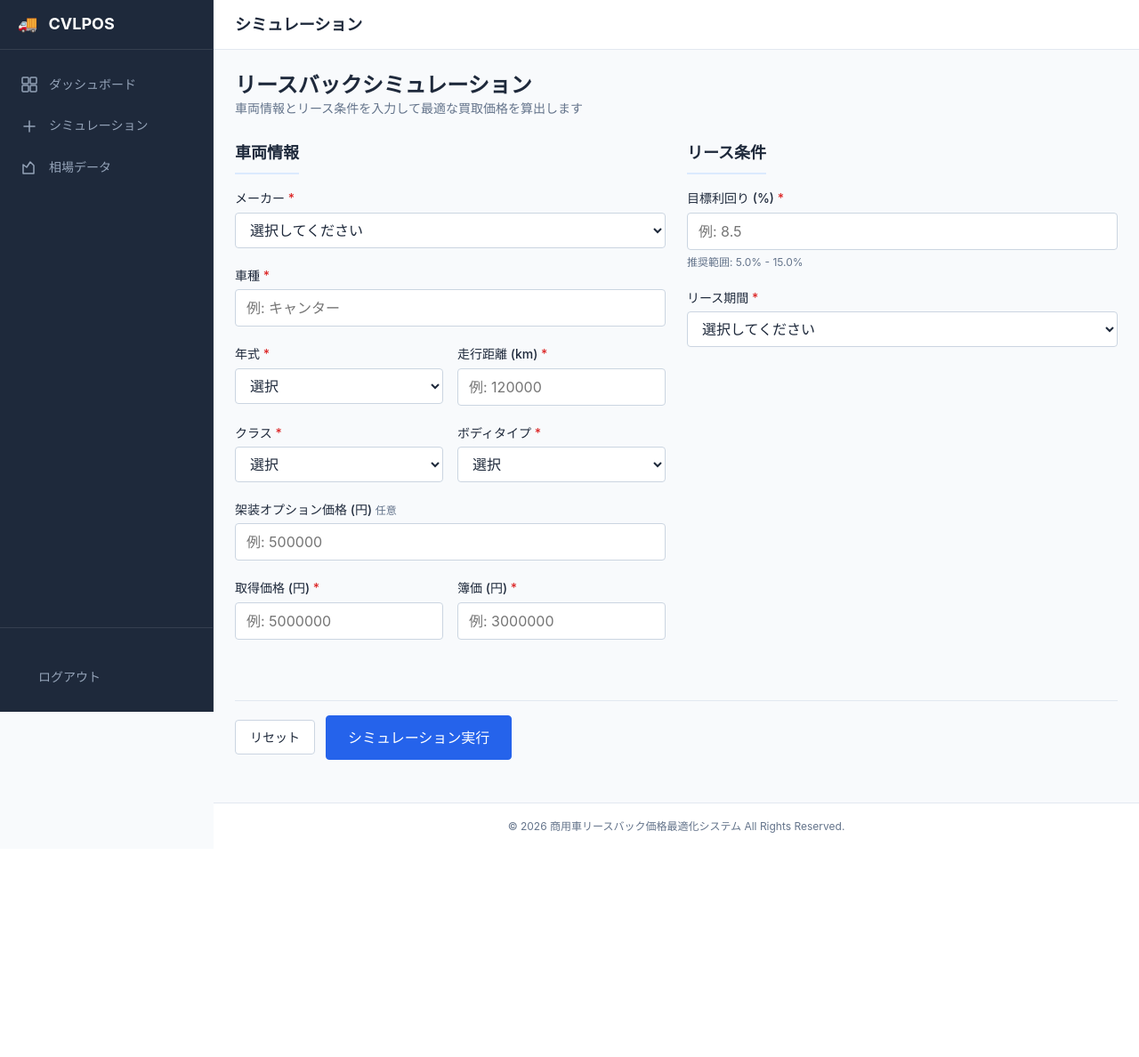
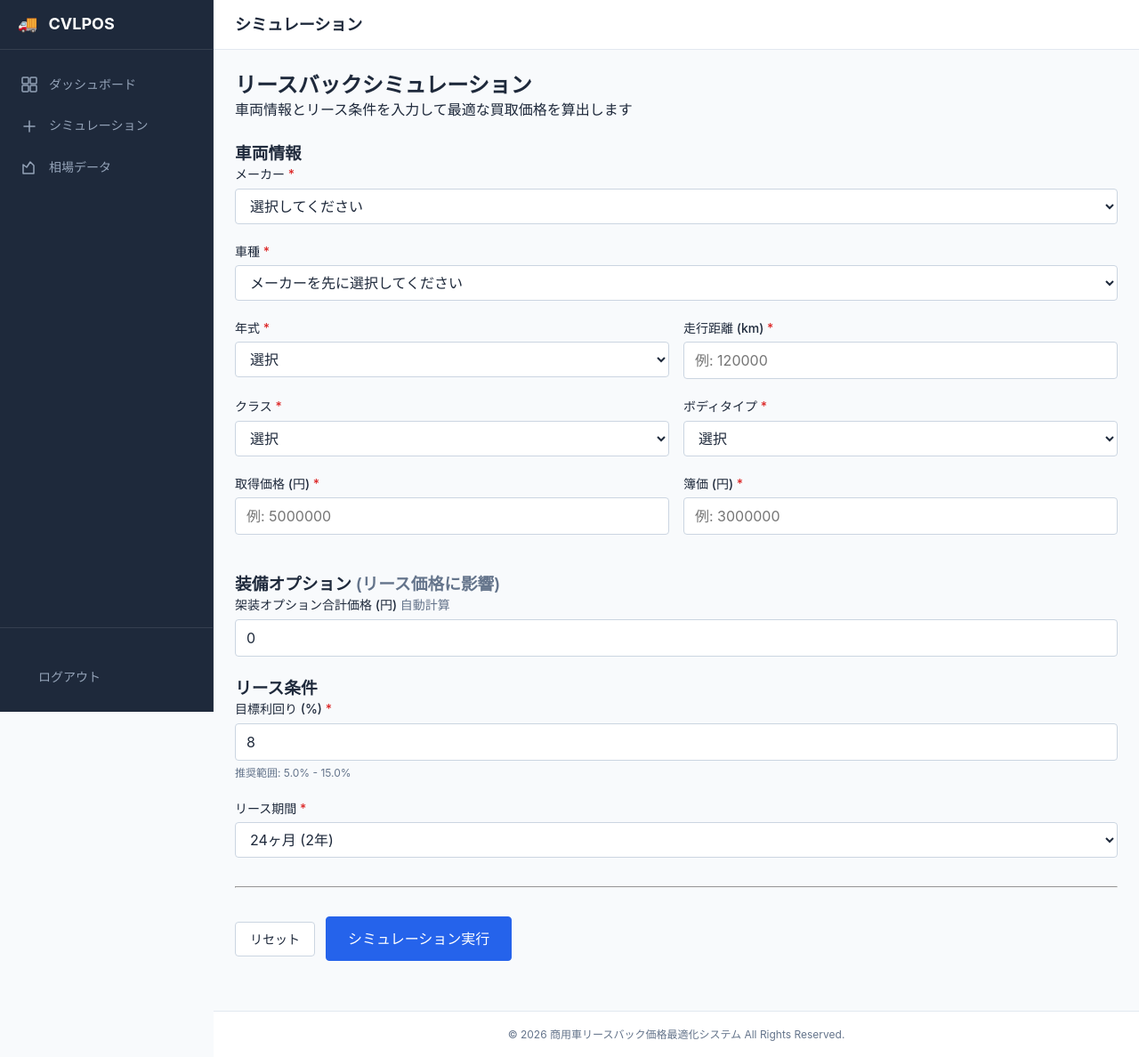
Before and after one commit to marbeau17/auction, a FastAPI app: template app/templates/pages/simulation.html in a window 1280 px wide. Shown: the whole page at 89% size. Before the commit the page ends 936 px from the top, so only its background shows below. Run offline with FastAPI, Linux system fonts and the light colour scheme; the template is opened without the code that fills it, so the values that code supplies are empty; some libraries are stand-ins or nearby versions.

Commit message:
feat: add cascading model dropdown, equipment options checkboxes
- Created vehicle_models table (12 models: 4 makers × 3 sizes)
- Created equipment_options table (22 options in 6 categories)
- Maker→Model cascading dropdown via HTMX (/api/v1/masters/models-by-maker)
- "その他（手動入力）" option for custom model names
- Equipment checkboxes grouped by category (荷役/クレーン/冷凍冷蔵/安全/快適/その他)
- Auto-sum of selected equipment values into body_option_value
- Calculate endpoint handles equipment list in results

Co-Authored-By: Claude Opus 4.6 (1M context) <noreply@anthropic.com>

```diff
--- a/app/templates/pages/simulation.html
+++ b/app/templates/pages/simulation.html
@@ -1,182 +1,207 @@
 {% extends "base.html" %}
-
 {% block title %}シミュレーション - CVLPOS{% endblock %}
 {% block page_title %}シミュレーション{% endblock %}
 
 {% block content %}
+<style>
+.checkbox-group { display: flex; flex-wrap: wrap; gap: 8px 16px; }
+.checkbox-label { display: flex; align-items: center; gap: 6px; font-size: 0.875rem; cursor: pointer; padding: 4px 0; }
+.checkbox-label input[type="checkbox"] { width: 16px; height: 16px; }
+</style>
+
 <div class="page-header">
-    <h2 class="page-header__title">リースバックシミュレーション</h2>
-    <p class="page-header__description">車両情報とリース条件を入力して最適な買取価格を算出します</p>
+    <h2>リースバックシミュレーション</h2>
+    <p>車両情報とリース条件を入力して最適な買取価格を算出します</p>
 </div>
 
-<form id="simulation-form"
-      hx-post="/api/v1/simulations/calculate"
+<form hx-post="/api/v1/simulations/calculate"
       hx-target="#result-area"
       hx-swap="innerHTML"
-      hx-indicator="#calc-spinner"
-      hx-disabled-elt="#calc-submit">
+      hx-indicator="#calc-spinner">
 
-    <input type="hidden" name="csrf_token" value="{{ csrf_token }}">
+<div class="form-grid">
+    <!-- Left Column: Vehicle Info -->
+    <div class="form-section">
+        <h3>車両情報</h3>
 
-    <div class="form-columns">
-        {# ===== Left Column: Vehicle Information ===== #}
-        <div class="form-column">
-            <fieldset class="form-section">
-                <legend class="form-section__title">車両情報</legend>
-
+        <!-- Maker dropdown -->
         <div class="form-group">
-                    <label for="maker" class="form-label form-label--required">メーカー</label>
-                    <select id="maker"
-                            name="maker"
-                            class="form-select"
-                            required>
+            <label class="form-label form-label--required">メーカー</label>
+            <select name="maker" class="form-select" required
+                    hx-get="/api/v1/masters/models-by-maker"
+                    hx-target="#model-select"
+                    hx-swap="innerHTML"
+                    hx-trigger="change"
+                    hx-include="[name='maker']">
                 <option value="">選択してください</option>
-                        {% for m in makers %}
-                        <option value="{{ m.name }}">{{ m.name }}</option>
-                        {% endfor %}
+                {% for m in makers %}<option value="{{ m.name }}">{{ m.name }}</option>{% endfor %}
             </select>
         </div>
 
+        <!-- Model dropdown with custom input toggle -->
         <div class="form-group">
-                    <label for="model" class="form-label form-label--required">車種</label>
-                    <input type="text"
-                           id="model"
-                           name="model"
-                           class="form-input"
-                           placeholder="例: キャンター"
-                           required>
+            <label class="form-label form-label--required">車種</label>
+            <select id="model-select" name="model_select" class="form-select"
+                    onchange="toggleCustomModel(this)">
+                <option value="">メーカーを先に選択してください</option>
+                {% for m in models %}<option value="{{ m.name }}">{{ m.name }}</option>{% endfor %}
+                <option value="__custom__">その他（手動入力）</option>
+            </select>
+            <input type="text" id="model-custom" name="model_custom" class="form-input"
+                   placeholder="車種名を入力" style="display:none; margin-top:8px">
+            <input type="hidden" name="model" id="model-hidden" value="">
         </div>
 
+        <!-- Year + Mileage row -->
         <div class="form-row">
             <div class="form-group">
-                        <label for="registration_year_month" class="form-label form-label--required">年式</label>
-                        <select id="registration_year_month"
-                                name="registration_year_month"
-                                class="form-select"
-                                required>
+                <label class="form-label form-label--required">年式</label>
+                <select name="registration_year_month" class="form-select" required>
                     <option value="">選択</option>
-                            {% for y in range(2026, 2014, -1) %}
-                            <option value="{{ y }}">{{ y }}年</option>
-                            {% endfor %}
+                    {% for y in range(2026, 2009, -1) %}<option value="{{ y }}">{{ y }}年</option>{% endfor %}
                 </select>
             </div>
             <div class="form-group">
-                        <label for="mileage_km" class="form-label form-label--required">走行距離 (km)</label>
-                        <input type="number"
-                               id="mileage_km"
-                               name="mileage_km"
-                               class="form-input"
-                               placeholder="例: 120000"
-                               min="0"
-                               max="9999999"
-                               step="1"
-                               required>
+                <label class="form-label form-label--required">走行距離 (km)</label>
+                <input type="number" name="mileage_km" class="form-input" placeholder="例: 120000" required min="0">
             </div>
         </div>
 
+        <!-- Class + Body type row -->
         <div class="form-row">
             <div class="form-group">
-                        <label for="vehicle_class" class="form-label form-label--required">クラス</label>
-                        <select id="vehicle_class" name="vehicle_class" class="form-select" required>
+                <label class="form-label form-label--required">クラス</label>
+                <select name="vehicle_class" class="form-select" required>
                     <option value="">選択</option>
-                            {% for c in categories %}
-                            <option value="{{ c.code }}">{{ c.name }}</option>
-                            {% endfor %}
+                    {% for c in categories %}<option value="{{ c.code }}">{{ c.name }}</option>{% endfor %}
                 </select>
             </div>
             <div class="form-group">
-                        <label for="body_type" class="form-label form-label--required">ボディタイプ</label>
-                        <select id="body_type" name="body_type" class="form-select" required>
+                <label class="form-label form-label--required">ボディタイプ</label>
+                <select name="body_type" class="form-select" required>
                     <option value="">選択</option>
-                            {% for bt in body_types %}
-                            <option value="{{ bt.name }}">{{ bt.name }}</option>
-                            {% endfor %}
+                    {% for bt in body_types %}<option value="{{ bt.name }}">{{ bt.name }}</option>{% endfor %}
                 </select>
             </div>
         </div>
 
+        <!-- Prices row -->
+        <div class="form-row">
             <div class="form-group">
-                    <label for="body_option_value" class="form-label">架装オプション価格 (円) <span class="form-label__optional">任意</span></label>
-                    <input type="number"
-                           id="body_option_value"
-                           name="body_option_value"
-                           class="form-input"
-                           placeholder="例: 500000"
-                           min="0"
-                           step="10000">
+                <label class="form-label form-label--required">取得価格 (円)</label>
+                <input type="number" name="acquisition_price" class="form-input" placeholder="例: 5000000" required min="0">
+            </div>
+            <div class="form-group">
+                <label class="form-label form-label--required">簿価 (円)</label>
+                <input type="number" name="book_value" class="form-input" placeholder="例: 3000000" required min="0">
+            </div>
         </div>
 
-                <div class="form-row">
+        <!-- Equipment Options Section -->
+        <h3 style="margin-top:24px">装備オプション <span class="text-muted">(リース価格に影響)</span></h3>
+
+        {% set category_labels = {
+            'loading': '荷役関連',
+            'crane': 'クレーン関連',
+            'refrigeration': '冷凍冷蔵関連',
+            'safety': '安全装置',
+            'comfort': '快適装備',
+            'other': 'その他'
+        } %}
+
+        {% for cat_key, cat_label in category_labels.items() %}
+        {% set opts = [] %}
+        {% for opt in equipment_options %}{% if opt.category == cat_key %}{% set _ = opts.append(opt) %}{% endif %}{% endfor %}
+        {% if opts %}
         <div class="form-group">
-                        <label for="acquisition_price" class="form-label form-label--required">取得価格 (円)</label>
-                        <input type="number"
-                               id="acquisition_price"
-                               name="acquisition_price"
-                               class="form-input"
-                               placeholder="例: 5000000"
-                               min="0"
-                               step="10000"
-                               required>
-                    </div>
-                    <div class="form-group">
-                        <label for="book_value" class="form-label form-label--required">簿価 (円)</label>
-                        <input type="number"
-                               id="book_value"
-                               name="book_value"
-                               class="form-input"
-                               placeholder="例: 3000000"
-                               min="0"
-                               step="10000"
-                               required>
+            <label class="form-label">{{ cat_label }}</label>
+            <div class="checkbox-group">
+                {% for opt in opts %}
+                <label class="checkbox-label">
+                    <input type="checkbox" name="equipment" value="{{ opt.name }}"
+                           data-value="{{ opt.estimated_value_yen }}">
+                    {{ opt.name }}
+                    <span class="text-muted">(¥{{ "{:,}".format(opt.estimated_value_yen) }})</span>
+                </label>
+                {% endfor %}
             </div>
         </div>
-            </fieldset>
+        {% endif %}
+        {% endfor %}
+
+        <div class="form-group">
+            <label class="form-label">架装オプション合計価格 (円) <span class="text-muted">自動計算</span></label>
+            <input type="number" name="body_option_value" id="body_option_value" class="form-input" value="0" readonly>
+        </div>
     </div>
 
-        {# ===== Right Column: Lease Conditions ===== #}
-        <div class="form-column">
-            <fieldset class="form-section">
-                <legend class="form-section__title">リース条件</legend>
+    <!-- Right Column: Lease Conditions -->
+    <div class="form-section">
+        <h3>リース条件</h3>
 
         <div class="form-group">
-                    <label for="target_yield_rate" class="form-label form-label--required">目標利回り (%)</label>
-                    <input type="number"
-                           id="target_yield_rate"
-                           name="target_yield_rate"
-                           class="form-input"
-                           placeholder="例: 8.5"
-                           min="0"
-                           max="100"
-                           step="0.01"
-                           required>
-                    <p class="form-hint">推奨範囲: 5.0% - 15.0%</p>
+            <label class="form-label form-label--required">目標利回り (%)</label>
+            <input type="number" name="target_yield_rate" class="form-input"
+                   placeholder="例: 8.5" required min="1" max="30" step="0.1" value="8">
+            <small class="form-hint">推奨範囲: 5.0% - 15.0%</small>
         </div>
 
         <div class="form-group">
-                    <label for="lease_term_months" class="form-label form-label--required">リース期間</label>
-                    <select id="lease_term_months" name="lease_term_months" class="form-select" required>
+            <label class="form-label form-label--required">リース期間</label>
+            <select name="lease_term_months" class="form-select" required>
                 <option value="">選択してください</option>
                 <option value="12">12ヶ月 (1年)</option>
-                        <option value="24">24ヶ月 (2年)</option>
+                <option value="24" selected>24ヶ月 (2年)</option>
                 <option value="36">36ヶ月 (3年)</option>
                 <option value="48">48ヶ月 (4年)</option>
                 <option value="60">60ヶ月 (5年)</option>
             </select>
         </div>
-            </fieldset>
     </div>
 </div>
 
-    {# ===== Submit ===== #}
-    <div class="form-actions">
+<hr style="margin: 32px 0">
+
+<div class="actions-row">
     <button type="reset" class="btn btn--outline">リセット</button>
-        <button type="submit" id="calc-submit" class="btn btn--primary btn--lg">
-            <span class="btn__text">シミュレーション実行</span>
-            <span id="calc-spinner" class="htmx-indicator spinner" aria-label="計算中"></span>
+    <button type="submit" class="btn btn--primary btn--lg">
+        シミュレーション実行
+        <span id="calc-spinner" class="htmx-indicator spinner"></span>
     </button>
 </div>
 </form>
 
-{# ===== Result Area ===== #}
-<section id="result-area" class="result-preview" aria-label="シミュレーション結果" aria-live="polite"></section>
+<div id="result-area" style="margin-top: 32px;"></div>
+
+<script>
+function toggleCustomModel(select) {
+    var customInput = document.getElementById('model-custom');
+    var hiddenInput = document.getElementById('model-hidden');
+    if (select.value === '__custom__') {
+        customInput.style.display = 'block';
+        customInput.required = true;
+        customInput.focus();
+        hiddenInput.value = '';
+        customInput.addEventListener('input', function() {
+            hiddenInput.value = this.value;
+        });
+    } else {
+        customInput.style.display = 'none';
+        customInput.required = false;
+        customInput.value = '';
+        hiddenInput.value = select.value;
+    }
+}
+
+// Auto-calculate equipment option total
+document.addEventListener('change', function(e) {
+    if (e.target.name === 'equipment') {
+        var total = 0;
+        document.querySelectorAll('input[name="equipment"]:checked').forEach(function(cb) {
+            total += parseInt(cb.dataset.value || 0);
+        });
+        document.getElementById('body_option_value').value = total;
+    }
+});
+</script>
 {% endblock %}
```
Also changed, not shown: app/api/masters.py (+29 -0 lines), app/api/pages.py (+8 -0 lines), app/api/simulation.py (+21 -1 lines). Lines whose indentation alone changed are shown as unchanged.
